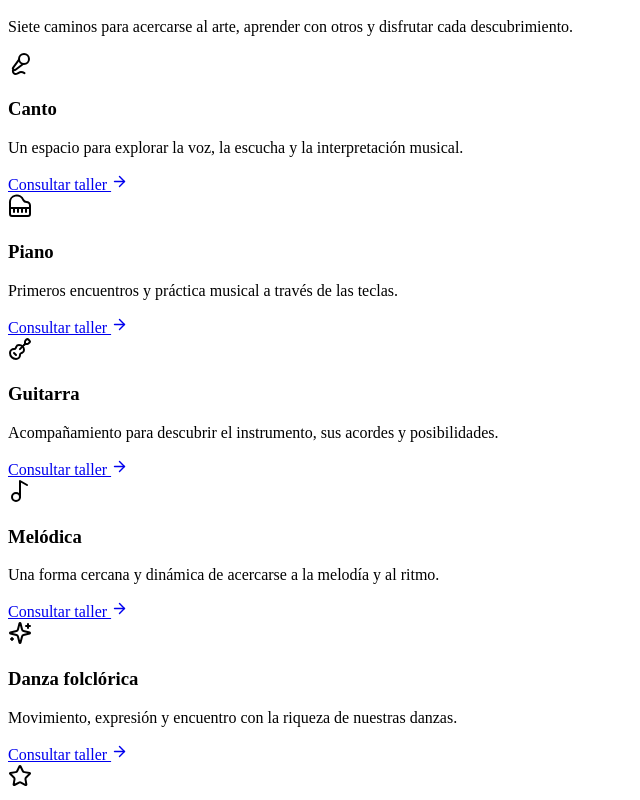
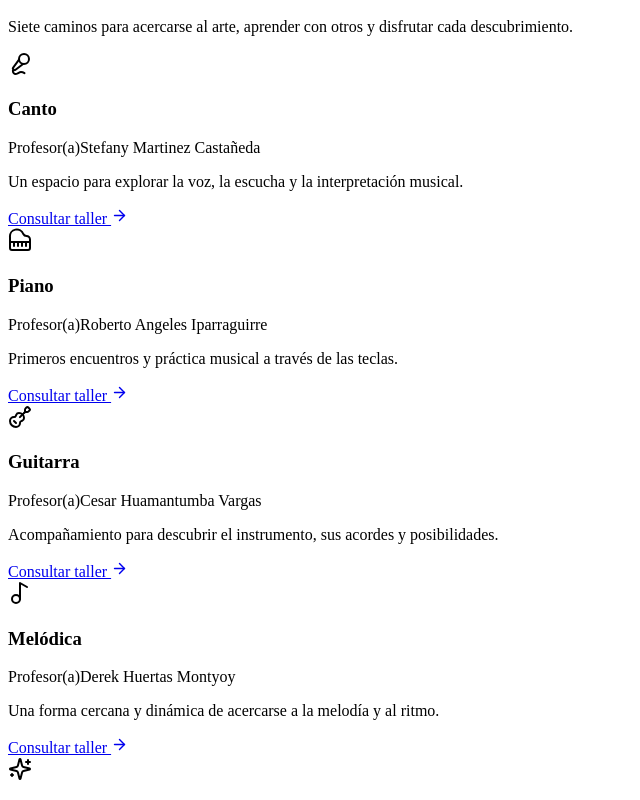
Before and after one commit to andresolivertrujillo/vocarte-landing-page, a React (Vite) app: page / in a window 1280 px wide. Shown: the part 2780-3580 px from the top of the page, without its empty margins (0-640 px from the left). Built offline with nearby package versions, Linux system fonts and the light colour scheme; the HTML template or start-up script is replaced by a standard one.

Commit message:
feat: agregar profesores a los talleres

```diff
--- a/src/App.tsx
+++ b/src/App.tsx
@@ -226,6 +226,10 @@ function App() {
                     </div>
                     <div>
                       <h3>{workshop.name}</h3>
+                      <p className="workshop-teacher">
+                        <span>Profesor(a)</span>
+                        {workshop.teacher}
+                      </p>
                       <p>{workshop.description}</p>
                     </div>
                     <a
--- a/src/config/business.ts
+++ b/src/config/business.ts
@@ -16,42 +16,49 @@ export const business = {
   workshops: [
     {
       name: 'Canto',
+      teacher: 'Stefany Martinez Castañeda',
       description: 'Un espacio para explorar la voz, la escucha y la interpretación musical.',
       icon: 'mic',
       tone: 'blue',
     },
     {
       name: 'Piano',
+      teacher: 'Roberto Angeles Iparraguirre',
       description: 'Primeros encuentros y práctica musical a través de las teclas.',
       icon: 'piano',
       tone: 'gold',
     },
     {
       name: 'Guitarra',
+      teacher: 'Cesar Huamantumba Vargas',
       description: 'Acompañamiento para descubrir el instrumento, sus acordes y posibilidades.',
       icon: 'guitar',
       tone: 'coral',
     },
     {
       name: 'Melódica',
+      teacher: 'Derek Huertas Montyoy',
       description: 'Una forma cercana y dinámica de acercarse a la melodía y al ritmo.',
       icon: 'music',
       tone: 'sky',
     },
     {
       name: 'Danza folclórica',
+      teacher: 'Jordy Riva Gutierrez',
       description: 'Movimiento, expresión y encuentro con la riqueza de nuestras danzas.',
       icon: 'sparkles',
       tone: 'green',
     },
     {
       name: 'Ballet',
+      teacher: 'Carlos Enrique Zúnico Flores',
       description: 'Un taller para desarrollar expresión corporal, coordinación y constancia.',
       icon: 'star',
       tone: 'rose',
     },
     {
       name: 'Teatro',
+      teacher: 'Christian Neyra Cusicanqui',
       description: 'Juego escénico, imaginación y expresión para aprender junto a otros.',
       icon: 'masks',
       tone: 'violet',
--- a/src/styles.css
+++ b/src/styles.css
@@ -407,6 +407,24 @@
     color: var(--gold-400);
   }
 
+  .workshop-teacher {
+    display: grid;
+    gap: 2px;
+    margin: -2px 0 12px;
+    color: var(--navy-800);
+    font-size: 0.94rem;
+    font-weight: 750;
+    line-height: 1.35;
+  }
+
+  .workshop-teacher span {
+    color: var(--gold-600);
+    font-size: 0.7rem;
+    font-weight: 800;
+    letter-spacing: 0.1em;
+    text-transform: uppercase;
+  }
+
   .hero-art {
     position: relative;
     min-height: 480px;
```
